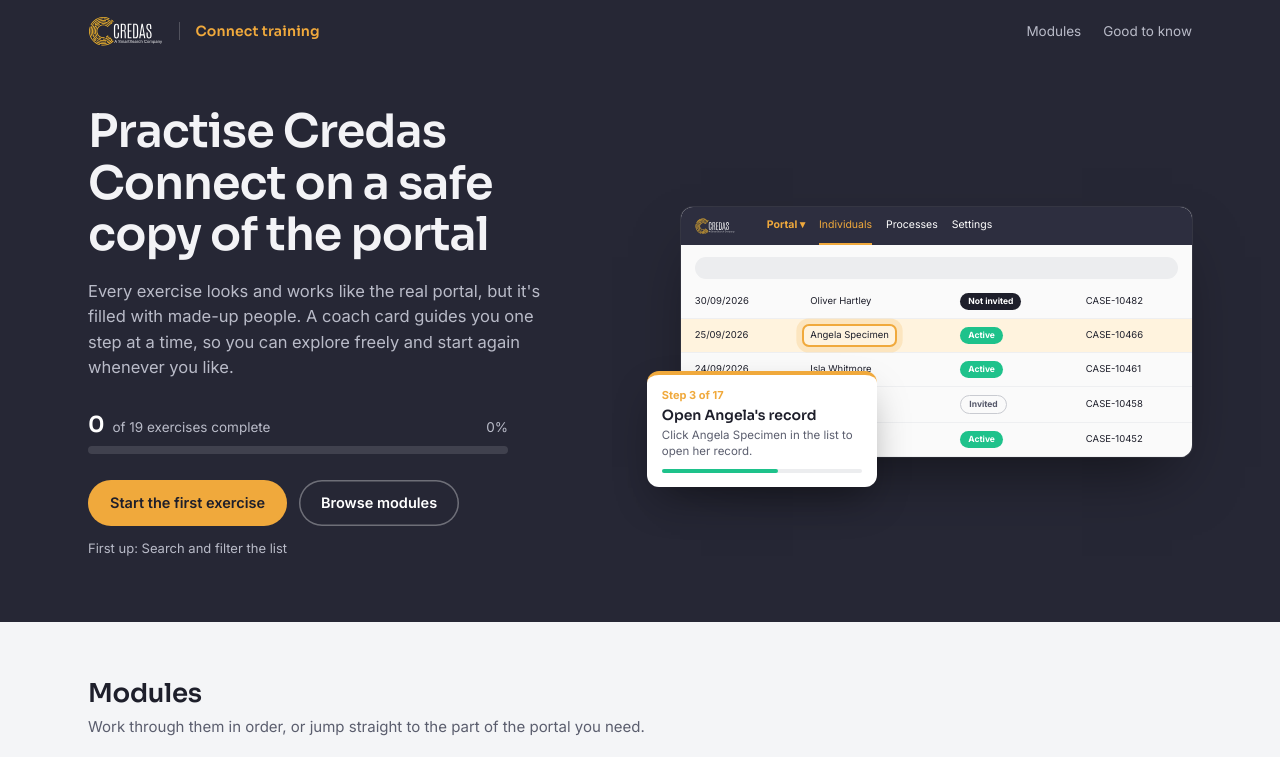
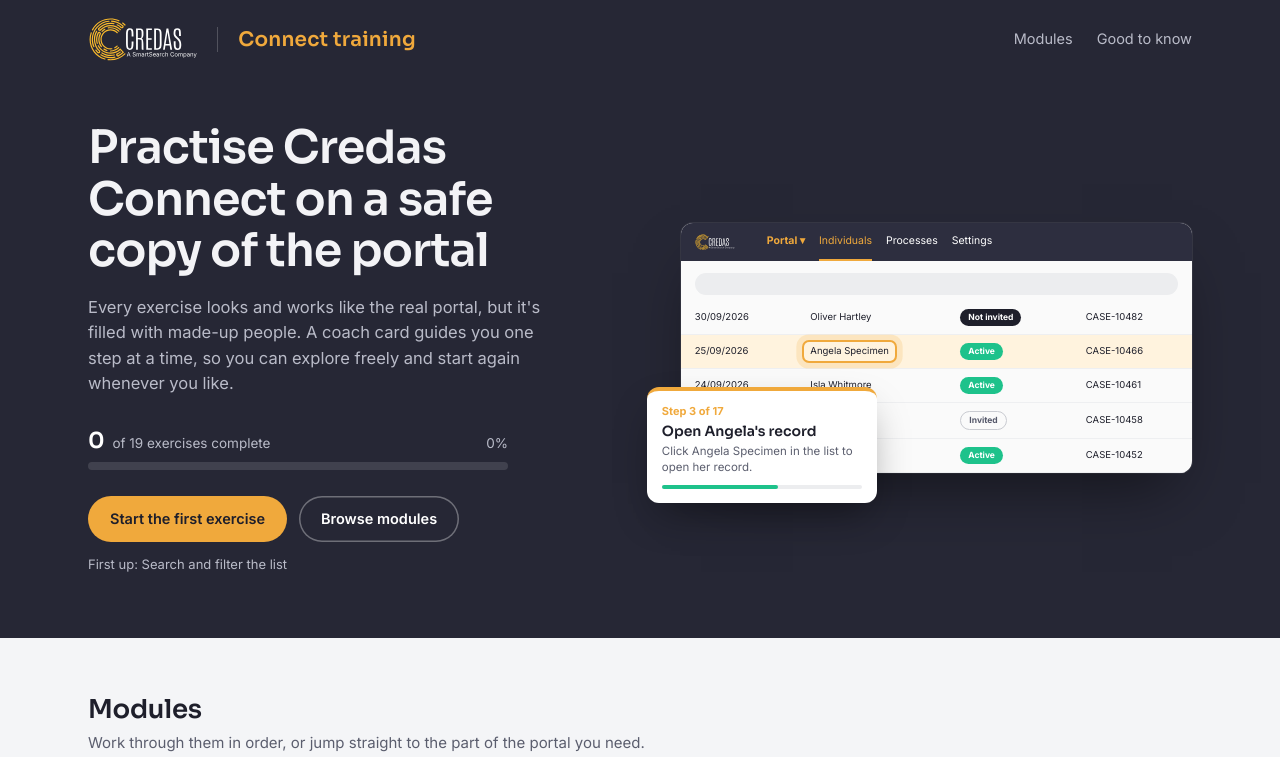
Before and after one commit to JonMugridge/connect-training, a plain HTML site: page index.html in a window 1280 px wide. Shown: the top 757 px of the page. Drawn offline with Linux system fonts and the light colour scheme.

Commit message:
Bigger header

```diff
--- a/index.html
+++ b/index.html
@@ -29,11 +29,11 @@ a{color:inherit}
 .wrap{max-width:1160px;margin:0 auto;padding:0 28px}
 /* top bar */
 .top{background:var(--navy);color:var(--navy-ink)}
-.top .wrap{display:flex;align-items:center;gap:18px;height:62px}
-.top .brand{display:flex;align-items:center;gap:16px;text-decoration:none}
-.top .brand svg{height:30px;width:auto}
-.top .brand span{border-left:1px solid #ffffff33;padding-left:16px;font:600 14px var(--display);color:var(--gold);letter-spacing:.01em}
-.top nav{margin-left:auto;display:flex;gap:22px;font-size:13.5px}
+.top .wrap{display:flex;align-items:center;gap:18px;height:78px}
+.top .brand{display:flex;align-items:center;gap:20px;text-decoration:none}
+.top .brand svg{height:44px;width:auto}
+.top .brand span{border-left:1px solid #ffffff33;padding-left:20px;font:600 20px var(--display);color:var(--gold);letter-spacing:.01em}
+.top nav{margin-left:auto;display:flex;gap:24px;font-size:14.5px}
 .top nav a{text-decoration:none;color:var(--navy-muted)}
 .top nav a:hover{color:#fff}
 /* hero */
@@ -158,6 +158,7 @@ footer{color:var(--muted);font-size:12.5px;padding:40px 0 48px}
   .coach{width:200px;left:-24px}
   .screen td:nth-child(4){display:none}
 }
+@media (max-width:560px){.top .wrap{height:64px}.top .brand svg{height:34px}.top .brand span{font-size:16px;padding-left:14px}.top .brand{gap:14px}}
 @media (prefers-reduced-motion:reduce){.bar i{transition:none}}
 
 /* intro animation */
```
